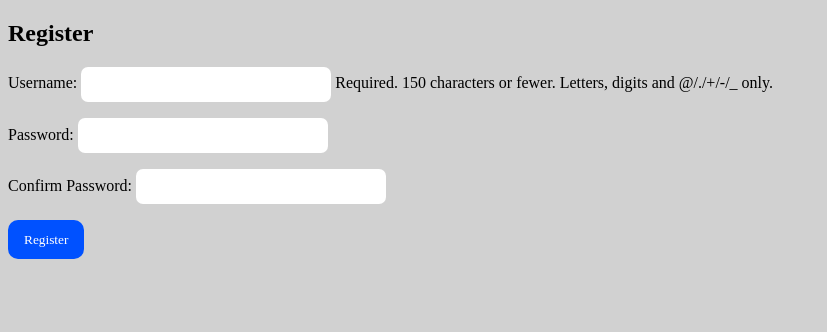
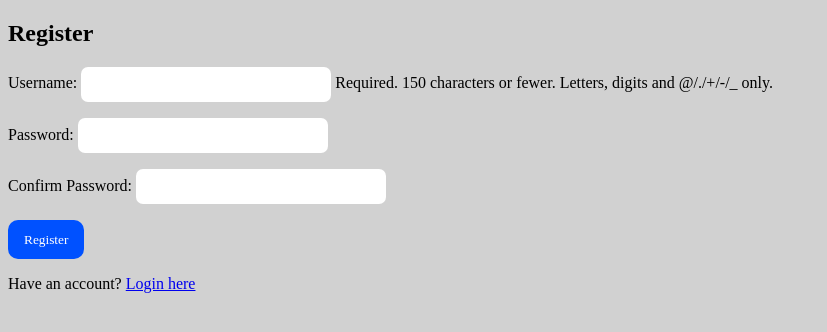
Before and after one commit to da-nn-yy/DanDjango-FisrtProject, a Django app: page /regist/ in a window 1280 px wide. Shown: the top 332 px of the page, without its empty margins (0-827 px from the left). Run offline with Django 5.2, Linux system fonts and the light colour scheme.

Commit message:
modified: register page

```diff
--- a/my-auth-project/myAuthProj/danAuth/templates/accounts/regist.html
+++ b/my-auth-project/myAuthProj/danAuth/templates/accounts/regist.html
@@ -12,11 +12,12 @@
     />
   </head>
   <body>
-    <div class="container regist">
+    <div class="container forms">
       <h2>Register</h2>
-      <form action="{% url 'register' %}" method="post" class="rform">
+      <form action="{% url 'register' %}" method="post" class="form rform">
         {% csrf_token %} {{form.as_p}}
         <button type="submit">Register</button>
+        <p>Have an account? <a href="{% url "login" %}">Login here</a></p>
       </form>
     </div>
   </body>
```
